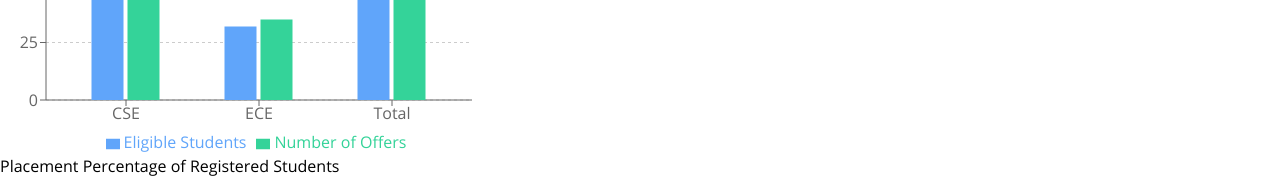
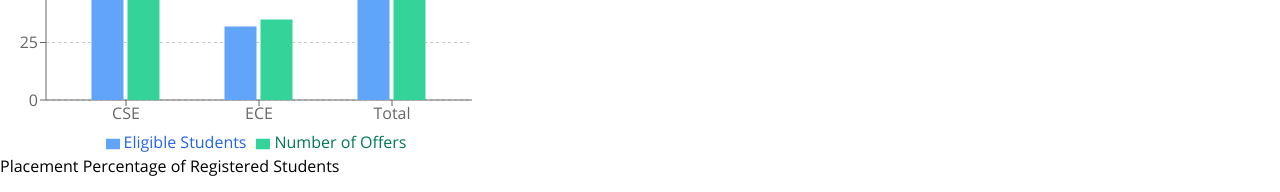
Before and after one commit to TNPCell-IIITKota/tnp-iiit-kota, a Next.js app: page / in a window 1280 px wide. Shown: the part 3280-3472 px from the top of the page. Built offline with nearby package versions, Linux system fonts and the light colour scheme.

Commit message:
fix(a11y): improve contrast of legend labels

```diff
--- a/styles/globals.scss
+++ b/styles/globals.scss
@@ -39,3 +39,11 @@
     font-family: monospace;
   }
 }
+
+.legend-item-0 > span {
+  @apply text-blue-600 #{!important};
+}
+
+.legend-item-1 > span {
+  @apply text-green-700 #{!important};
+}
```
